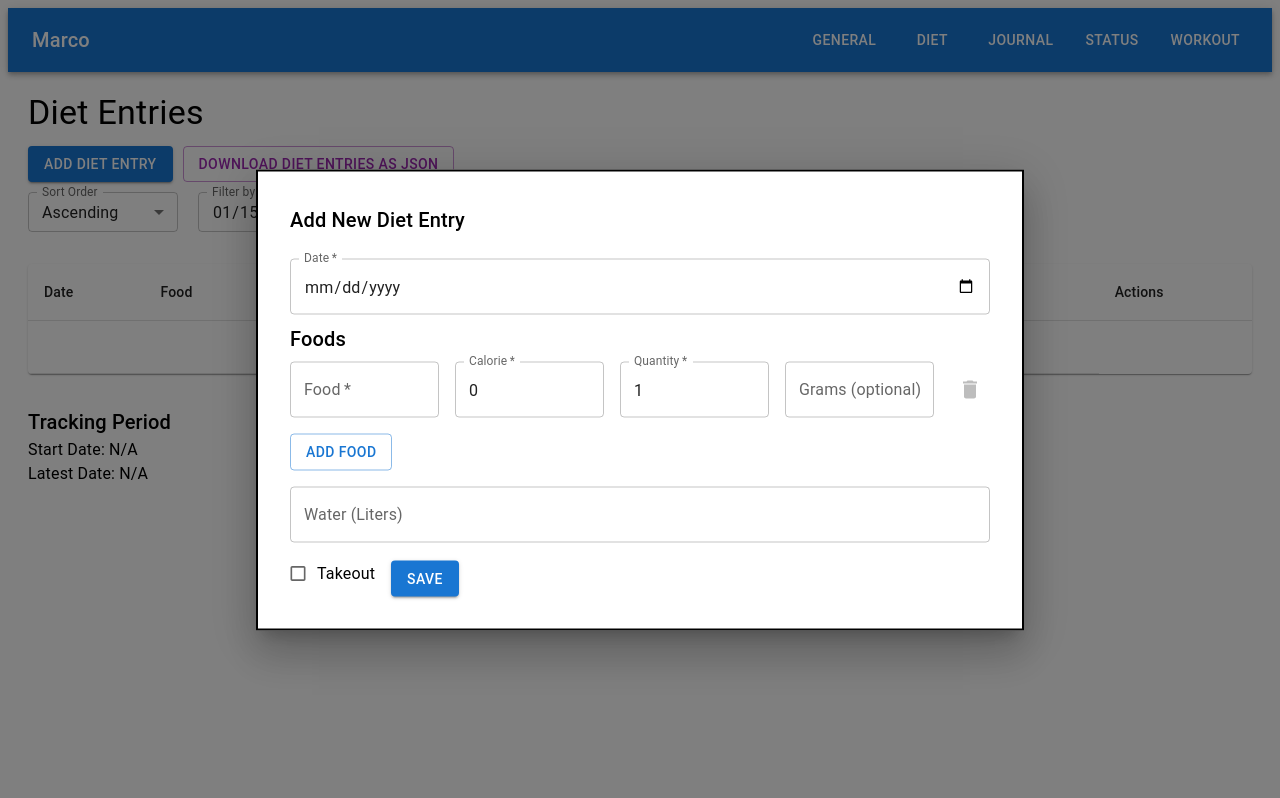
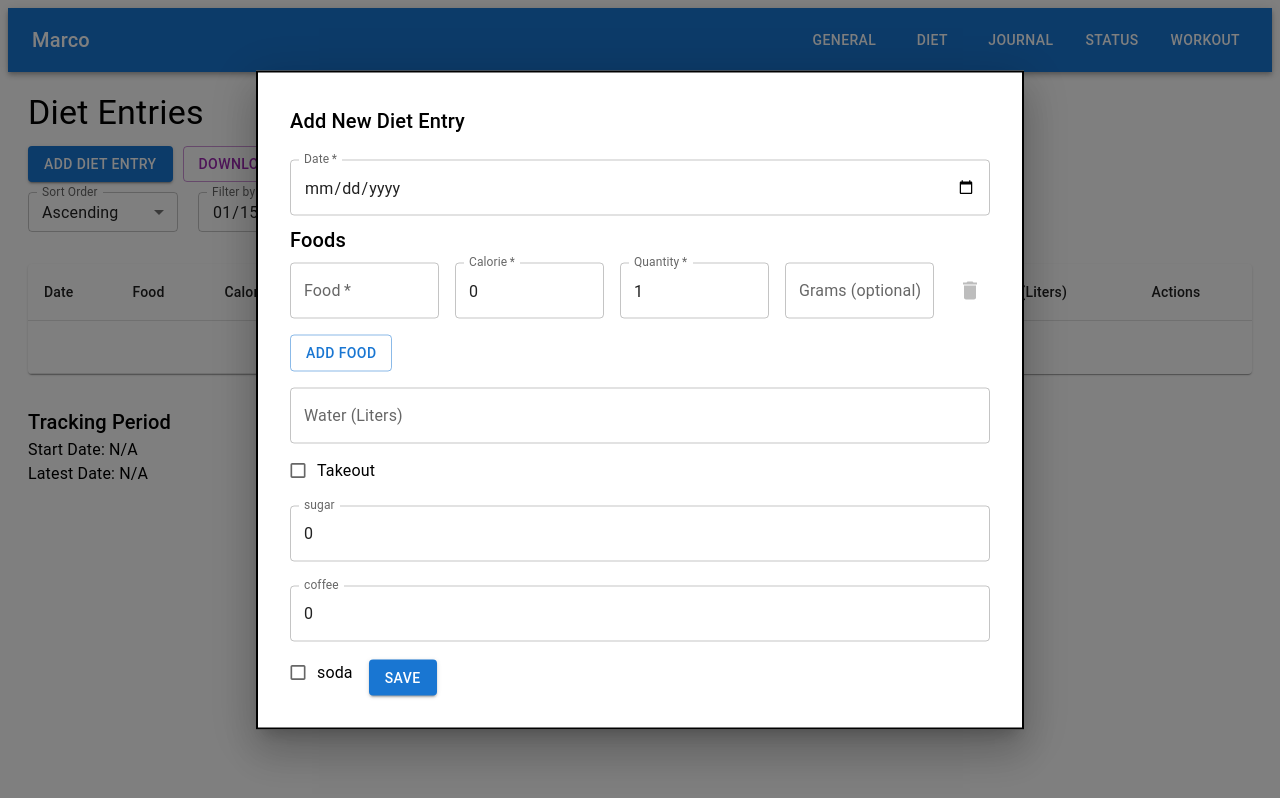
Before and after one commit to codebymarco/life-track-app, a React (Vite) app: page /diet in a window 1280 px wide. Both pictures are taken after typing "2020-01-15" into the empty fields and a click on the button "ADD DIET ENTRY". Built offline with nearby package versions, Linux system fonts and the light colour scheme.

Commit message:
worked on my stuff

```diff
--- a/src/pages/Diet.tsx
+++ b/src/pages/Diet.tsx
@@ -24,6 +24,8 @@ import {
 } from "@mui/material";
 import DeleteIcon from "@mui/icons-material/Delete";
 import EditIcon from "@mui/icons-material/Edit";
+import CheckCircleIcon from "@mui/icons-material/CheckCircle";
+import CancelIcon from "@mui/icons-material/Cancel";
 
 // Type Definitions
 type FoodEntry = {
@@ -32,6 +34,9 @@ type FoodEntry = {
   quantity: number;
   grams?: number;
   takeout?: boolean;
+  soda?: boolean;
+  coffee?: number;
+  sugar?: number;
 };
 
 type DietData = {
@@ -39,6 +44,9 @@ type DietData = {
   foods: FoodEntry[];
   water: string;
   takeout?: boolean;
+  soda?: boolean;
+  coffee?: number;
+  sugar?: number;
 };
 
 // Modal Styling
@@ -71,6 +79,9 @@ const Diet: React.FC = () => {
       },
     ],
     takeout: false,
+    coffee: 0,
+    soda: false,
+    sugar: 0,
     water: "",
   });
   const [editIndex, setEditIndex] = useState<number | null>(null);
@@ -458,6 +469,40 @@ const Diet: React.FC = () => {
             label={<Typography>Takeout</Typography>}
           />
 
+          <TextField
+            fullWidth
+            margin="normal"
+            label="sugar"
+            type="number"
+            name="sugar"
+            value={dietForm.sugar}
+            onChange={handleChange}
+            inputProps={{ min: 0, step: "0.1" }}
+          />
+
+          <TextField
+            fullWidth
+            margin="normal"
+            label="coffee"
+            type="number"
+            name="coffee"
+            value={dietForm.coffee}
+            onChange={handleChange}
+            inputProps={{ min: 0, step: "0.1" }}
+          />
+
+          <FormControlLabel
+            control={
+              <Checkbox
+                checked={dietForm.soda}
+                name="soda"
+                onChange={handleChange}
+                size="small"
+              />
+            }
+            label={<Typography>soda</Typography>}
+          />
+
           {/* Save Button */}
           <Button
             variant="contained"
@@ -481,6 +526,10 @@ const Diet: React.FC = () => {
               <TableCell>Quantity</TableCell>
               <TableCell>Grams</TableCell>
               <TableCell>Takeout</TableCell>
+              <TableCell>soda</TableCell>
+              <TableCell>coffee</TableCell>
+              <TableCell>sugar</TableCell>
+
               <TableCell>Water (Liters)</TableCell>
               <TableCell>Actions</TableCell>
             </TableRow>
@@ -501,9 +550,27 @@ const Diet: React.FC = () => {
                     <TableCell>{food.grams || "-"}</TableCell>
                     {i === 0 && (
                       <TableCell rowSpan={entry.foods.length}>
-                        {entry.takeout ? "yes" : "no"}
+                        {entry.takeout ? <CheckCircleIcon /> : <CancelIcon />}
                       </TableCell>
                     )}
+
+                    {i === 0 && (
+                      <TableCell rowSpan={entry.foods.length}>
+                        {entry.soda ? <CheckCircleIcon /> : <CancelIcon />}
+                      </TableCell>
+                    )}
+                    {i === 0 && (
+                      <TableCell rowSpan={entry.foods.length}>
+                        {entry.coffee || 0}
+                      </TableCell>
+                    )}
+
+                    {i === 0 && (
+                      <TableCell rowSpan={entry.foods.length}>
+                        {entry.sugar || 0}
+                      </TableCell>
+                    )}
+
                     {i === 0 && (
                       <TableCell rowSpan={entry.foods.length}>
                         {entry.water}
--- a/src/pages/Workout.tsx
+++ b/src/pages/Workout.tsx
@@ -26,6 +26,8 @@ import DeleteIcon from "@mui/icons-material/Delete";
 import EditIcon from "@mui/icons-material/Edit";
 import VisibilityIcon from "@mui/icons-material/Visibility"; // Import Visibility Icon
 import { makeStyles } from "@mui/styles";
+import CheckCircleIcon from "@mui/icons-material/CheckCircle";
+import CancelIcon from "@mui/icons-material/Cancel";
 
 // Type Definitions
 type FormData = {
@@ -802,7 +804,8 @@ const Workout: React.FC = () => {
               </Typography>
 
               <Typography style={{ fontSize: "0.85rem" }}>
-                <strong>workout:</strong> {viewEntry.workout ? "Yes" : "No"}
+                <strong>workout:</strong>{" "}
+                {viewEntry.workout ? <CheckCircleIcon /> : <CancelIcon />}
               </Typography>
 
               <Typography style={{ fontSize: "0.85rem" }}>
@@ -860,7 +863,8 @@ const Workout: React.FC = () => {
               </Typography>
 
               <Typography style={{ fontSize: "0.85rem" }}>
-                <strong>stretch:</strong> {viewEntry.stretch ? "Yes" : "No"}
+                <strong>stretch:</strong>{" "}
+                {viewEntry.stretch ? <CheckCircleIcon /> : <CancelIcon />}
               </Typography>
 
               <Typography style={{ fontSize: "0.85rem" }}>
@@ -971,7 +975,7 @@ const Workout: React.FC = () => {
                     {entry.bicepCurls || 0}
                   </TableCell>
                   <TableCell className={classes.tableCell}>
-                    {entry.workout ? "yes" : "no"}
+                    {entry.workout ? <CheckCircleIcon /> : <CancelIcon />}
                   </TableCell>
                   <TableCell className={classes.tableCell}>
                     {entry.workoutTime || 0}
@@ -1010,7 +1014,7 @@ const Workout: React.FC = () => {
                     {entry.footballAtw || 0}
                   </TableCell>
                   <TableCell className={classes.tableCell}>
-                    {entry.stretch ? "yes" : "no"}
+                    {entry.stretch ? <CheckCircleIcon /> : <CancelIcon />}
                   </TableCell>
                   <TableCell className={classes.tableCell}>
                     {entry.squats || 0}
```
Lines whose indentation alone changed are shown as unchanged.
